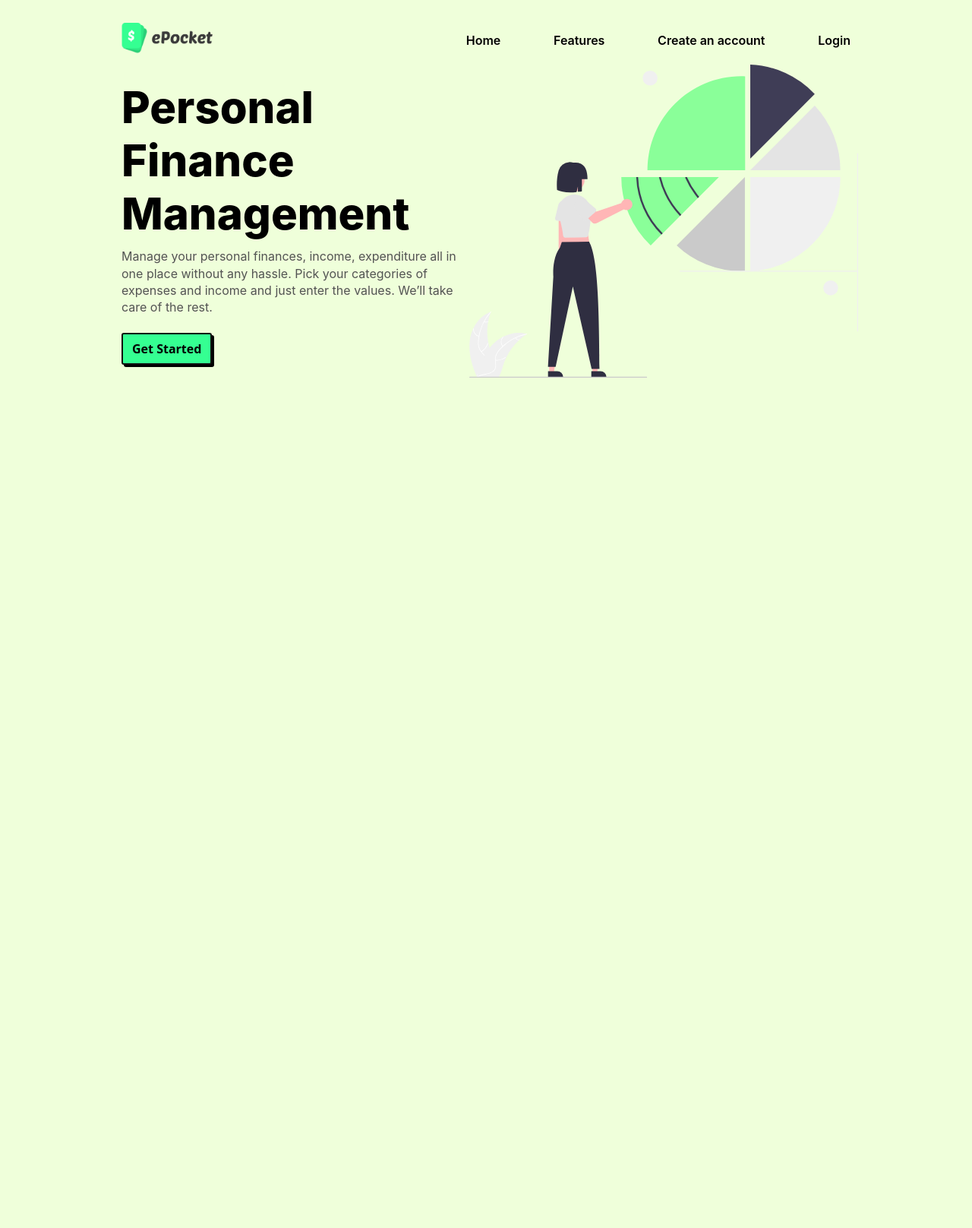
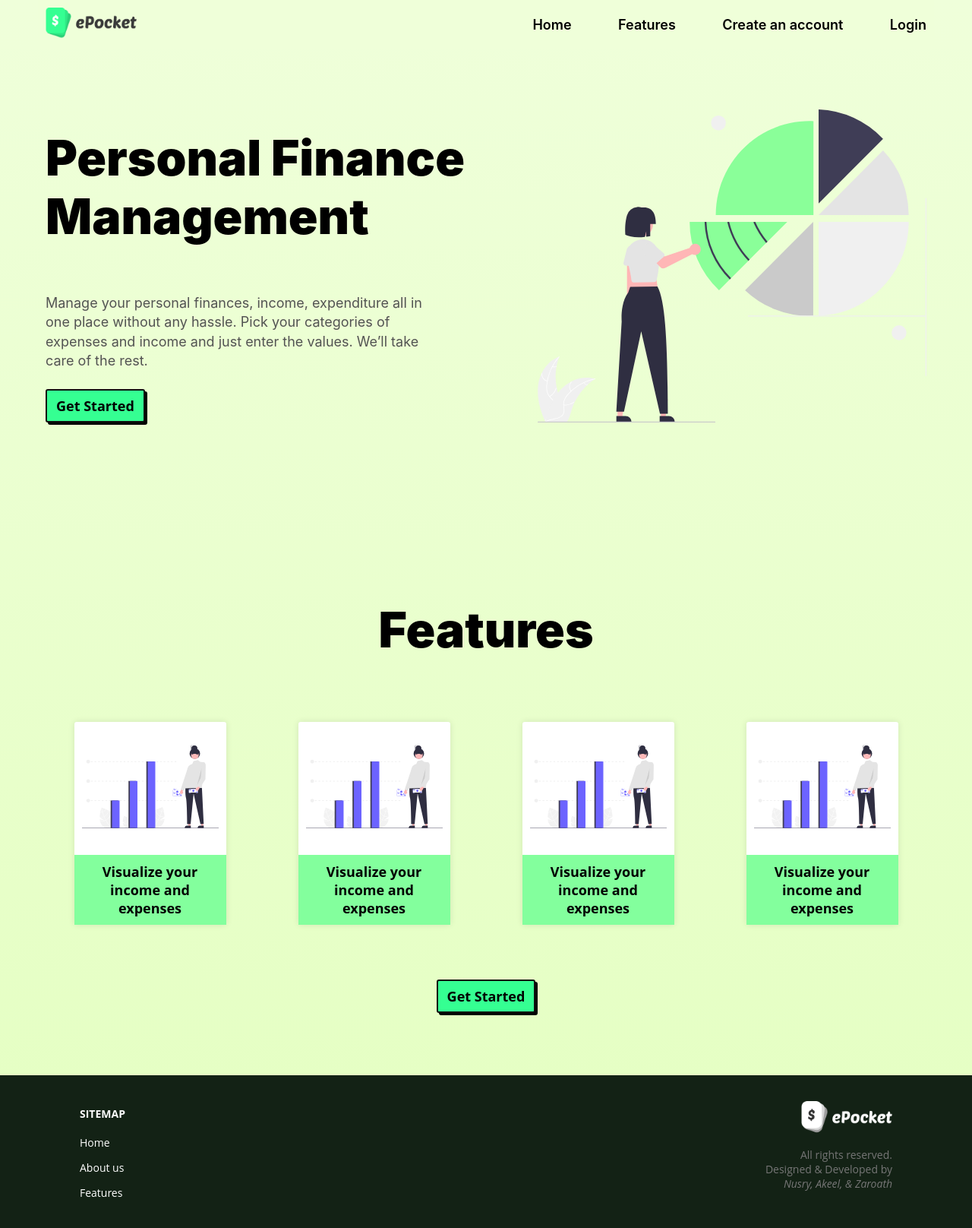
Before and after one commit to NusryNizam/epocket, a PHP site: page /homepage.html in a window 1280 px wide. Shown: the whole page at 76% size. Before the commit the page ends 497 px from the top, so only its background shows below. Run offline with PHP 8.4, Linux system fonts and the light colour scheme.

Commit message:
Homepage Design Implemented

```diff
--- a/homepage.html
+++ b/homepage.html
@@ -11,7 +11,7 @@
 
 <body>
     <nav id="nav">
-        <div id="logo" style="width:40%">
+        <div id="logo" style="width:50%">
             <img src="assets/logo.png" alt="Logo" width="120px">
         </div>
         <div>Home</div>
@@ -22,15 +22,73 @@
     <section id="section1">
         <div id="section1-left">
             <h1 class="h1-light">Personal Finance Management</h1>
-            <p class="p-light">Manage your personal finances, income, expenditure all in one place without any hassle. Pick your
+            <p class="p-light">Manage your personal finances, income, expenditure all in one place without any hassle.
+                Pick your
                 categories of expenses and income and just enter the values. We’ll take care of the rest.</h6>
-            <br><br>
-            <button class="btn-light">Get Started</button>
+                <br><br>
+                <button class="btn-light">Get Started</button>
         </div>
         <div id="section1-right">
             <img src="assets/undraw_Pie_chart_re_bgs8.svg" alt="Pie-Chart" style="width: 40vw">
         </div>
     </section>
+    <section id="section2">
+        <h1 class="h1-light" style="text-align: center;">Features</h1>
+        <div class="card-container">
+            <div class="card">
+                <div><img src="assets/undraw_Investment_data_re_sh9x.svg" alt="Investment" width="180px"></div>
+                <div>Visualize your income and expenses</div>
+            </div>
+            <div class="card">
+                <div><img src="assets/undraw_Investment_data_re_sh9x.svg" alt="Investment" width="180px"></div>
+                <div>Visualize your income and expenses</div>
+            </div>
+            <div class="card">
+                <div><img src="assets/undraw_Investment_data_re_sh9x.svg" alt="Investment" width="180px"></div>
+                <div>Visualize your income and expenses</div>
+            </div>
+            <div class="card">
+                <div><img src="assets/undraw_Investment_data_re_sh9x.svg" alt="Investment" width="180px"></div>
+                <div>Visualize your income and expenses</div>
+            </div>
+        </div>
+        <br>
+        <br>
+        <div><button class="btn-light">Get Started</button></div>
+    </section>
+    <br><br><br><br>
+    <footer>
+        <div>
+            <h4>SITEMAP</h4>
+            <p>Home</p>
+            <p>About us</p>
+            <p>Features</p>
+        </div>
+        <div>
+            <img src="assets/logo-bw.png" alt="Logo in Black & White" width="120px" style="margin-left: 48px;">
+            <p>All rights reserved.<br>Designed & Developed by <br> <i>Nusry, Akeel, & Zaroath</i></p>
+        </div>
+    </footer>
 </body>
+<script>
+    let nav = document.querySelector("#nav");
+    let section1 = document.querySelector("#section1");
+    let section2 = document.querySelector("#section2");
+    let body = document.querySelector("body");
+    // let newHeight = window.innerHeight - nav.offsetHeight - 45;
+
+
+    window.addEventListener('resize', setSize);
+    window.addEventListener('load', setSize);
+
+    function setSize() {
+        let newHeight = window.innerHeight - nav.offsetHeight - 45;
+        section1.style.height = `${newHeight}px`;
+        // section2.style.height = `${newHeight}px`;
+        nav.style.width = `${body.offsetWidth}px`;
+        console.log('test')
+    }
+
+</script>
 
 </html>
--- a/styles.css
+++ b/styles.css
@@ -1,15 +1,34 @@
 * {
     box-sizing: border-box;
-    margin: 0;
-    padding: 0;
     /* outline: 1px solid red; */
 
 }
 
+html {
+    margin-left: 50px;
+    margin-right: 50px;
+    height: auto;
+}
+
 body {
-    margin: 20px 150px;
-    background-color: #efffda;
+    /* margin: 20px 10vw; */
+    max-width: 1280px;
+    display: block;
+    margin: auto;
+    font-size: 18px;
+    /* background-color: #efffda; */
+    background-image: linear-gradient(#efffda, #e4ffc1);
 }
+
+/* #nav {
+    display: flex;
+    justify-content: space-between;
+    align-items: center;
+    font-family: Inter;
+    font-weight: 600;
+    padding: 10px;
+    margin-top: 15px;
+} */
 
 #nav {
     display: flex;
@@ -18,13 +37,39 @@ body {
     font-family: Inter;
     font-weight: 600;
     padding: 10px;
+    position: fixed;
+    background-color: #efffdaa4;
+    /* filter: blur(3px) */
+}
+
+#nav:hover {
+    background-color: #efffdaff;
+    transition-duration: 200ms;
+}
+
+#nav::after {
+    content: " ";
+    width: 140%;
+    height: 65px;
+    background-color: #efffdaa4;
+    left: -150px;
+    position: absolute;
+    z-index: -1;
+}
+
+#nav::after:hover {
+    background-color: #efffdaff;
+}
+
+section {
+    /* height: 70vh; */
 }
 
 #section1 {
     display: flex;
 }
 
-#section1-left {
+#section1-left, #section1-right {
     display: flex;
     flex-direction: column;
     justify-content: center;
@@ -37,10 +82,20 @@ body {
     margin-top: 10px;
 }
 
+#section1-right img {
+    margin-top: 10px;
+}
+
+#section2 {
+    margin-top: 100px;
+    /* margin-bottom: 120px; */
+    /* background-color: #e4ffc1; */
+}
+
 .h1-light {
     font-family: Inter;
-    font-weight: 800;
-    font-size: 58px;
+    font-weight: 900;
+    font-size: 64px;
 }
 
 .p-light {
@@ -60,7 +115,7 @@ body {
     font-weight: 700;
     box-shadow: 3px 3px 0px black;
     cursor: pointer;
-    font-size: 16px;
+    font-size: 18px;
 }
 
 .btn-light:hover {
@@ -69,3 +124,98 @@ body {
     transform: scale(1.01);
     transition-duration: 100ms;
 }
+
+#section2 > div:nth-child(5) {
+    display: flex;
+    justify-content: center;
+}
+
+.card {
+    margin: 30px 10px;
+    background-color: white;
+    /* max-width: 250px; */
+    border-radius: 3px;
+    box-shadow: 0px 0px 8px rgba(0,0,0,0.1);
+    font-family: 'Open Sans';
+    font-weight: bold;
+    text-align: center;
+    /* padding: 20px; */
+    max-width: 200px;
+
+}
+
+.card img {
+    margin: 30px 10px;
+}
+
+.card div:nth-child(2) {
+    background-color: #83ff9d;
+    padding: 10px 20px;
+}
+
+.card-container {
+    display: flex;
+    flex-wrap: wrap;
+    justify-content: space-around;
+    /* align-items: center; */
+}
+
+footer {
+    display: flex;
+    justify-content: space-between;
+    align-items: center;
+    padding: 20px 55px;
+    color: white;
+    /* position: absolute; */
+    /* margin-top: 100px; */
+    font-family: 'Open Sans';
+    background-color: #132215;
+    font-size: 14px;
+}
+
+footer:nth-child(8) > div:nth-child(2) > p:nth-child(2) {
+    color: #767676;
+    font-size: 14px;
+    text-align: right;
+}
+
+footer::after {
+    content: " ";
+    width: 100%;
+    height: 201px;
+    background-color: #132215;
+    left: 0;
+    position: absolute;
+    z-index: -1;
+}
+
+@media (max-width:1000px) {
+    #section1-right {
+        position: absolute;
+        right: 0;
+        top: 200px;
+        z-index: -1;
+        opacity: 0.2;
+    }
+
+}
+
+@media (max-width:780px) {
+    .card-container {
+        align-items: center;
+    }
+
+    .card {
+        margin-bottom: 0px;
+    }
+
+    html {
+        margin: 10px;
+    }
+
+    footer {
+        padding: 10px 30px;
+        font-size: 13px;
+    }
+
+}
```
Also changed, not shown: assets/logo-bw.png (added).
